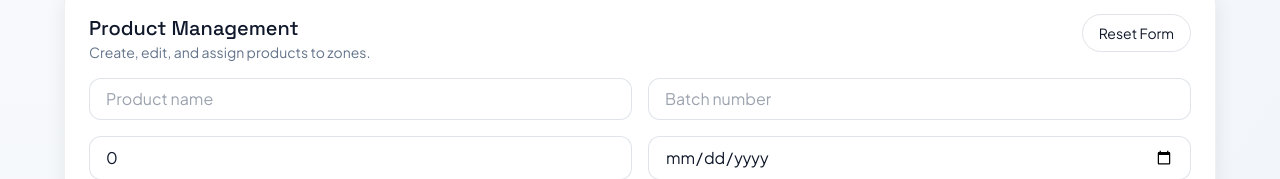
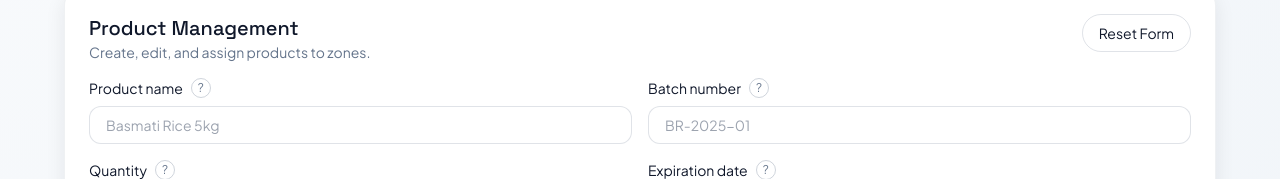
Before and after one commit to Daga2001/product-inventory, a React (Vite) app in the folder frontend/: page / in a window 1280 px wide. Shown: the part 773-952 px from the top of the page. Built offline with nearby package versions, Linux system fonts and the light colour scheme; no server answers.

Commit message:
style: product management form

```diff
--- a/frontend/src/components/ProductManager.tsx
+++ b/frontend/src/components/ProductManager.tsx
@@ -103,37 +103,105 @@ const ProductManager = ({
       </div>
 
       <form onSubmit={handleSubmit} className="mt-4 grid grid-cols-1 gap-4 md:grid-cols-2">
+        <label className="flex flex-col gap-2 text-sm text-slate" htmlFor="product-name">
+          <span className="flex items-center gap-2 text-ink">
+            Product name
+            <span
+              className="help-tip"
+              data-tip="Enter the product name exactly as it appears on the package."
+              aria-label="Enter the product name exactly as it appears on the package."
+            >
+              ?
+            </span>
+          </span>
           <input
-          className="rounded-xl border border-slate/20 px-4 py-2"
-          placeholder="Product name"
+            id="product-name"
+            className="form-field"
+            placeholder="Basmati Rice 5kg"
             value={form.name}
             onChange={(event) => setForm({ ...form, name: event.target.value })}
             required
           />
+        </label>
+
+        <label className="flex flex-col gap-2 text-sm text-slate" htmlFor="batch-number">
+          <span className="flex items-center gap-2 text-ink">
+            Batch number
+            <span
+              className="help-tip"
+              data-tip="Use the batch or lot code printed on the package for traceability."
+              aria-label="Use the batch or lot code printed on the package for traceability."
+            >
+              ?
+            </span>
+          </span>
           <input
-          className="rounded-xl border border-slate/20 px-4 py-2"
-          placeholder="Batch number"
+            id="batch-number"
+            className="form-field"
+            placeholder="BR-2025-01"
             value={form.batch_number}
             onChange={(event) => setForm({ ...form, batch_number: event.target.value })}
             required
           />
+        </label>
+
+        <label className="flex flex-col gap-2 text-sm text-slate" htmlFor="product-quantity">
+          <span className="flex items-center gap-2 text-ink">
+            Quantity
+            <span
+              className="help-tip"
+              data-tip="Enter how many units are currently in stock."
+              aria-label="Enter how many units are currently in stock."
+            >
+              ?
+            </span>
+          </span>
           <input
-          className="rounded-xl border border-slate/20 px-4 py-2"
+            id="product-quantity"
+            className="form-field"
             type="number"
             min={0}
-          placeholder="Quantity"
+            placeholder="0"
             value={form.quantity}
             onChange={(event) => setForm({ ...form, quantity: Number(event.target.value) })}
             required
           />
+        </label>
+
+        <label className="flex flex-col gap-2 text-sm text-slate" htmlFor="expiration-date">
+          <span className="flex items-center gap-2 text-ink">
+            Expiration date
+            <span
+              className="help-tip"
+              data-tip="Optional. Use the best-before or expiration date on the package."
+              aria-label="Optional. Use the best-before or expiration date on the package."
+            >
+              ?
+            </span>
+          </span>
           <input
-          className="rounded-xl border border-slate/20 px-4 py-2"
+            id="expiration-date"
+            className="form-field"
             type="date"
             value={form.expiration_date}
             onChange={(event) => setForm({ ...form, expiration_date: event.target.value })}
           />
+        </label>
+
+        <label className="flex flex-col gap-2 text-sm text-slate" htmlFor="zone-select">
+          <span className="flex items-center gap-2 text-ink">
+            Zone assignment
+            <span
+              className="help-tip"
+              data-tip="Pick the cupboard zone where this product is stored."
+              aria-label="Pick the cupboard zone where this product is stored."
+            >
+              ?
+            </span>
+          </span>
           <select
-          className="rounded-xl border border-slate/20 px-4 py-2"
+            id="zone-select"
+            className="form-field"
             value={form.zone_id}
             onChange={(event) => setForm({ ...form, zone_id: event.target.value })}
             disabled={zonesLoading}
@@ -145,6 +213,8 @@ const ProductManager = ({
               </option>
             ))}
           </select>
+        </label>
+
         <button
           type="submit"
           disabled={saving}
--- a/frontend/src/styles/index.css
+++ b/frontend/src/styles/index.css
@@ -27,6 +27,71 @@ body {
   @apply border-ink/20 shadow-card;
 }
 
+.form-field {
+  @apply rounded-xl border border-slate/20 px-4 py-2 bg-white transition duration-200;
+}
+
+.form-field:hover {
+  @apply border-ink/30 shadow-sm;
+}
+
+.form-field:focus {
+  @apply outline-none ring-2 ring-accent/30 border-accent;
+}
+
+.form-field:disabled {
+  @apply bg-slate/10 text-slate cursor-not-allowed;
+}
+
+.help-tip {
+  @apply relative inline-flex h-5 w-5 items-center justify-center rounded-full border border-slate/30 text-xs text-slate transition;
+}
+
+.help-tip:hover {
+  @apply border-ink/40 text-ink bg-white;
+}
+
+.help-tip::after {
+  content: attr(data-tip);
+  position: absolute;
+  bottom: 130%;
+  left: 50%;
+  transform: translateX(-50%) translateY(4px);
+  min-width: 200px;
+  max-width: 240px;
+  padding: 10px 12px;
+  border-radius: 12px;
+  background: #0f172a;
+  color: #f8fafc;
+  font-size: 12px;
+  line-height: 1.4;
+  box-shadow: 0 18px 35px -18px rgba(15, 23, 42, 0.5);
+  opacity: 0;
+  pointer-events: none;
+  transition: opacity 0.2s ease, transform 0.2s ease;
+  z-index: 20;
+}
+
+.help-tip::before {
+  content: '';
+  position: absolute;
+  bottom: 120%;
+  left: 50%;
+  transform: translateX(-50%);
+  border-width: 6px;
+  border-style: solid;
+  border-color: #0f172a transparent transparent transparent;
+  opacity: 0;
+  transition: opacity 0.2s ease;
+  z-index: 19;
+}
+
+.help-tip:hover::after,
+.help-tip:hover::before {
+  opacity: 1;
+  transform: translateX(-50%) translateY(0);
+}
+
 .modal-backdrop {
   @apply fixed inset-0 bg-ink/40 backdrop-blur-sm flex items-center justify-center p-4;
 }
```
Lines whose indentation alone changed are shown as unchanged.
